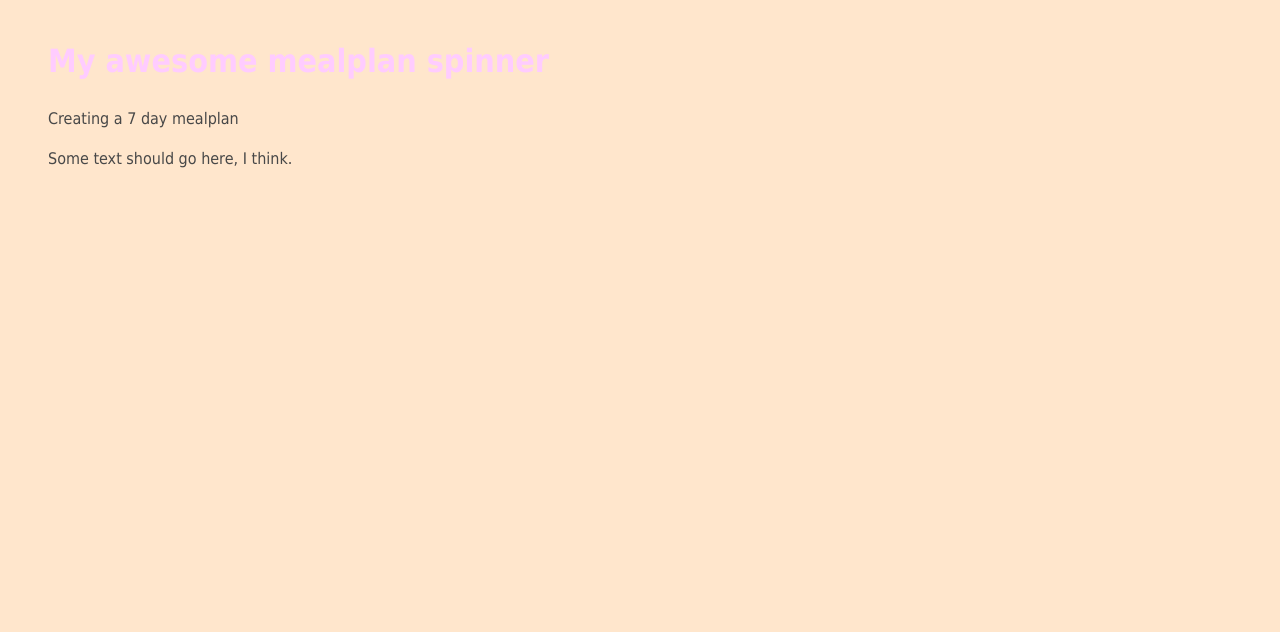
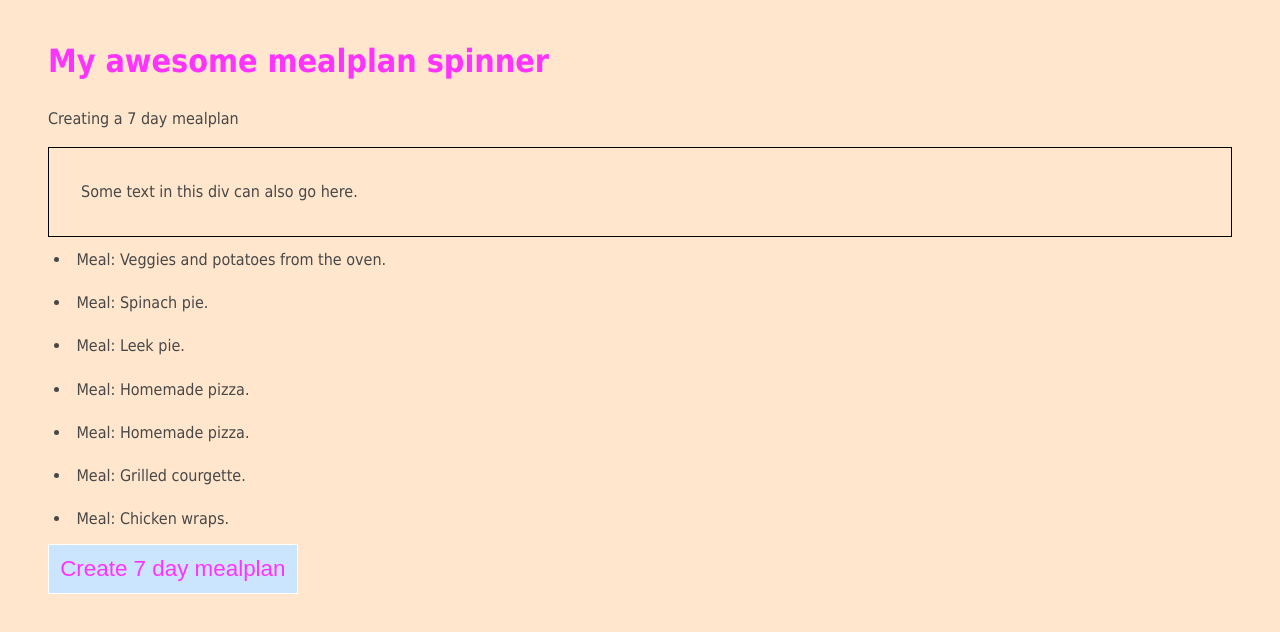
Before and after one commit to daenelia/mealplanspinner, a plain HTML site: page index.html in a window 1280 px wide. Drawn offline with Linux system fonts and the light colour scheme.

Commit message:
Added simple js and filled out the meals array

```diff
--- a/app.js
+++ b/app.js
@@ -0,0 +1,42 @@
+//create basic list of meals
+const meals =[
+  'Leek pie',
+  'Chicken wraps',
+  'Brocolli soup',
+  'Fish pie',
+  'Green bean salad',
+  'Fish fingers',
+  'Cod papillottes',
+  'Grilled cauliflower',
+  'Spinach pie',
+  'Bunny chow',
+  'Stirfry and rice',
+  'Pasta with meatballs',
+  'Grilled courgette',
+  'Homemade pizza',
+  'Veggies and potatoes from the oven',
+  'Stuffed aubergine'
+];
+
+const weekPlanButton = document.createElement('BUTTON');
+const weekPlanText = document.createTextNode('Create 7 day mealplan');
+const mealPlan = document.getElementById('mealplan').innerHTML;
+
+let counter = 0;
+
+//Generate 7 random meals from array
+document.getElementById('mealplan').textContent = 'Some text in this div can also go here.';
+
+for (i = 0; i < 7; i++) {
+  const randomMeal = meals[Math.floor(Math.random() * meals.length)]
+  document.write('<li>Meal: ' + randomMeal + '.</li>');
+  counter += 1;
+}
+
+//Create a button that generates the mealplan - actually a refresh page button
+weekPlanButton.appendChild(weekPlanText);
+document.body.appendChild(weekPlanButton);
+
+weekPlanButton.addEventListener ('click', function(){
+  location.reload();
+});
--- a/index.html
+++ b/index.html
@@ -7,7 +7,7 @@
     <meta name " author"  content = "Joyce van den Berg">
     <title>Mealplanner</title>
     <link rel = "stylesheet" href = "style.css">
-    <meta name = "viewport" content = "width-device-width, initial-scale = 1.0">
+
   </head>
 
   <body>
--- a/style.css
+++ b/style.css
@@ -7,14 +7,16 @@ body {
 }
 
 h1 {
-  color: #ffccff;
+  color: #ff33ff;
 }
 
 button {
-  color: white;
+  color: #ff33ff;
   background: #cce5ff;
   border: solid 1px white;
   cursor: pointer;
+  padding: 0.5em;
+  font-size: 1.4em;
 }
 
 div {
@@ -33,6 +35,17 @@ footer{
 
 }
 
-#mealplan {
+ul{
 
 }
+
+li{
+  padding: 0.4em;
+  margin-top: 0.3em;
+  margin-bottom: 0.4em;
+}
+
+#mealplan {
+  border: solid 1px black;
+  padding: 2em;
+}
```
